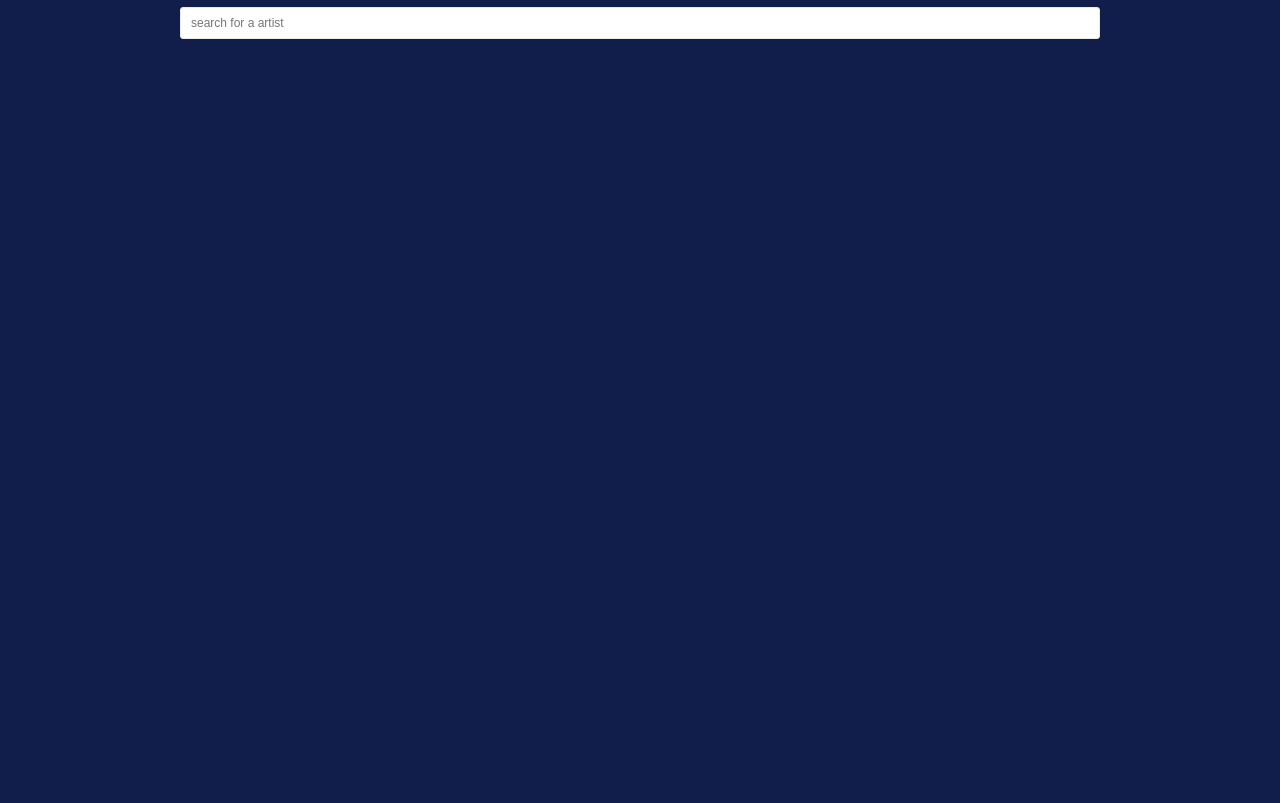
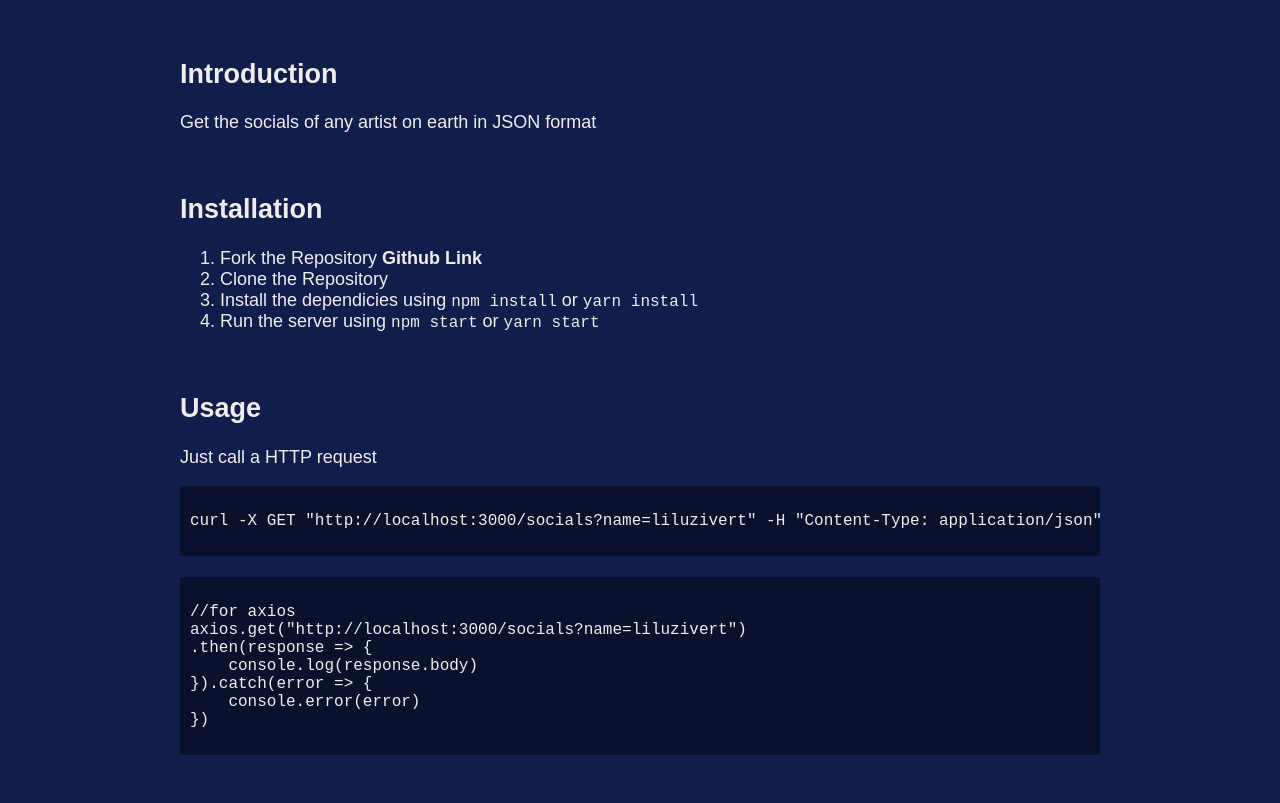
Before and after one commit to FiddleINC/Artist-Social-API, a website: page public/index.html in a window 1280 px wide. Shown: the part 129-932 px from the top of the page. Before the commit the page ends 800 px from the top, so only its background shows below. Drawn offline with nearby package versions, Linux system fonts and the light colour scheme.

Commit message:
Added static homepage

```diff
--- a/app.js
+++ b/app.js
@@ -5,7 +5,6 @@ var logger = require('morgan');
 var cors = require('cors');
 
 var socialRouter = require('./routes/social');
-var indexRouter = require('./routes/index');
 
 var app = express();
 
@@ -16,8 +15,7 @@ app.use(express.json());
 app.use(express.urlencoded({ extended: false }));
 app.use(cookieParser());
 
-//app.use(express.static(path.join(__dirname, 'public')));
-app.use('/', indexRouter);
+app.use(express.static(path.join(__dirname, 'public')));
 app.use('/socials', socialRouter);
 
 app.listen(3000, () => {
--- a/public/index.css
+++ b/public/index.css
@@ -1,73 +1,35 @@
 body {
-    font-family: sans-serif;
+    font-family: 'Josefin Sans', sans-serif;
     background-color: #111d4a;
+    color: #eee;
+    font-size: large;
 }
 
 * {
     box-sizing: border-box;
 }
+
 h1 {
     color: #eee;
     margin-bottom: 30px;
 }
+
 .container {
     padding: 40px;
     margin: 0 auto;
     max-width: 1000px;
-    text-align: center;
 }
 
-#charactersList {
-    padding-inline-start: 0;
-    display: grid;
-    grid-template-columns: repeat(auto-fit, minmax(320px, 1fr));
-    grid-gap: 20px;
+a {
+    text-decoration: none;
+    color: #eee;
 }
 
-.character {
-    list-style-type: none;
-    background-color: #eaeaea;
-    border-radius: 3px;
-    padding: 10px 20px;
-    display: grid;
-    grid-template-columns: 3fr 1fr;
-    grid-template-areas:
-        'name image'
-        'house image';
-    text-align: left;
+.language {
+    padding: 10px;
+    background: rgba(1, 1, 1, 0.4)
 }
 
-.character > h2 {
-    grid-area: name;
-    margin-bottom: 0px;
+.language-javascript {
+    font-size: large;
 }
-
-.character > p {
-    grid-area: house;
-    margin: 0;
-    margin-top: -18px;
-}
-
-.character > img {
-    max-height: 100px;
-    grid-area: image;
-}
-
-#searchBar {
-    width: 100%;
-    height: 32px;
-    border-radius: 3px;
-    border: 1px solid #eaeaea;
-    padding: 5px 10px;
-    font-size: 12px;
-}
-
-#searchWrapper {
-    position: relative;
-}
-
-#searchButton {
-    position: absolute;
-    top: 6px;
-    right: 15px;
-}
--- a/public/index.html
+++ b/public/index.html
@@ -5,30 +5,43 @@
         <meta charset="UTF-8" />
         <meta name="viewport" content="width=device-width, initial-scale=1.0" />
         <meta http-equiv="X-UA-Compatible" content="ie=edge" />
-        <script src="https://cdnjs.cloudflare.com/ajax/libs/axios/0.19.2/axios.min.js"
-            integrity="sha256-T/f7Sju1ZfNNfBh7skWn0idlCBcI3RwdLSS4/I7NQKQ=" crossorigin="anonymous"></script>
-        <script src="https://ajax.googleapis.com/ajax/libs/jquery/3.4.1/jquery.min.js"></script>
-        <title>Document</title>
+        <link href="https://fonts.googleapis.com/css2?family=Josefin+Sans:ital,wght@1,423&display=swap"
+            rel="stylesheet">
+        <title>Artist Socials</title>
         <link rel="stylesheet" href="index.css" />
     </head>
 
     <body>
         <div class="container">
-            <h1>Find your Artist's Socials</h1>
-            <div id="searchWrapper">
-                <form>
-                    <input type="text" name="searchBar" id="searchBar" placeholder="search for a artist"
-                        list="huge_list" />
-                    <datalist id="huge_list">
-                    </datalist>
-                    <br />
-
-                </form>
-
+            <h1 id="artist-social-api">Artist Social API</h1>
+            <br>
+            <h2 id="introduction">Introduction</h2>
+            <p>Get the socials of any artist on earth in JSON format</p>
+            <br>
+            <h2 id="installation">Installation</h2>
+            <ol>
+                <li>Fork the Repository <b><a href="https://github.com/FiddleINC/Artist-Social-API">Github Link</a></b>
+                </li>
+                <li>Clone the Repository</li>
+                <li>Install the dependicies using <code>npm install</code> or <code>yarn install</code></li>
+                <li>Run the server using <code>npm start</code> or <code>yarn start</code></li>
+            </ol>
+            <br>
+            <h2 id="usage">Usage</h2>
+            <p>Just call a HTTP request </p>
+            <div class="language">
+            <pre><code class="language-bash">curl -X GET &quot;http://localhost:3000/socials?name=liluzivert&quot; -H &quot;Content-Type: application/json&quot;</code></pre>
             </div>
-            <button id="searchButton" type="button">Search</button>
-        </div>
-        <script src="./index.js"></script>
+            <br>
+            <div class="language">
+                <pre><code class="language-javascript">//for axios
+axios.get(&quot;http://localhost:3000/socials?name=liluzivert&quot;)
+.then(response =&gt; {
+    console.log(response.body)
+}).catch(error =&gt; {
+    console.error(error)
+})</code></pre>
+            </div>
     </body>
 
 </html>
```
Also changed, not shown: routes/index.js (deleted, +0 -14 lines).
